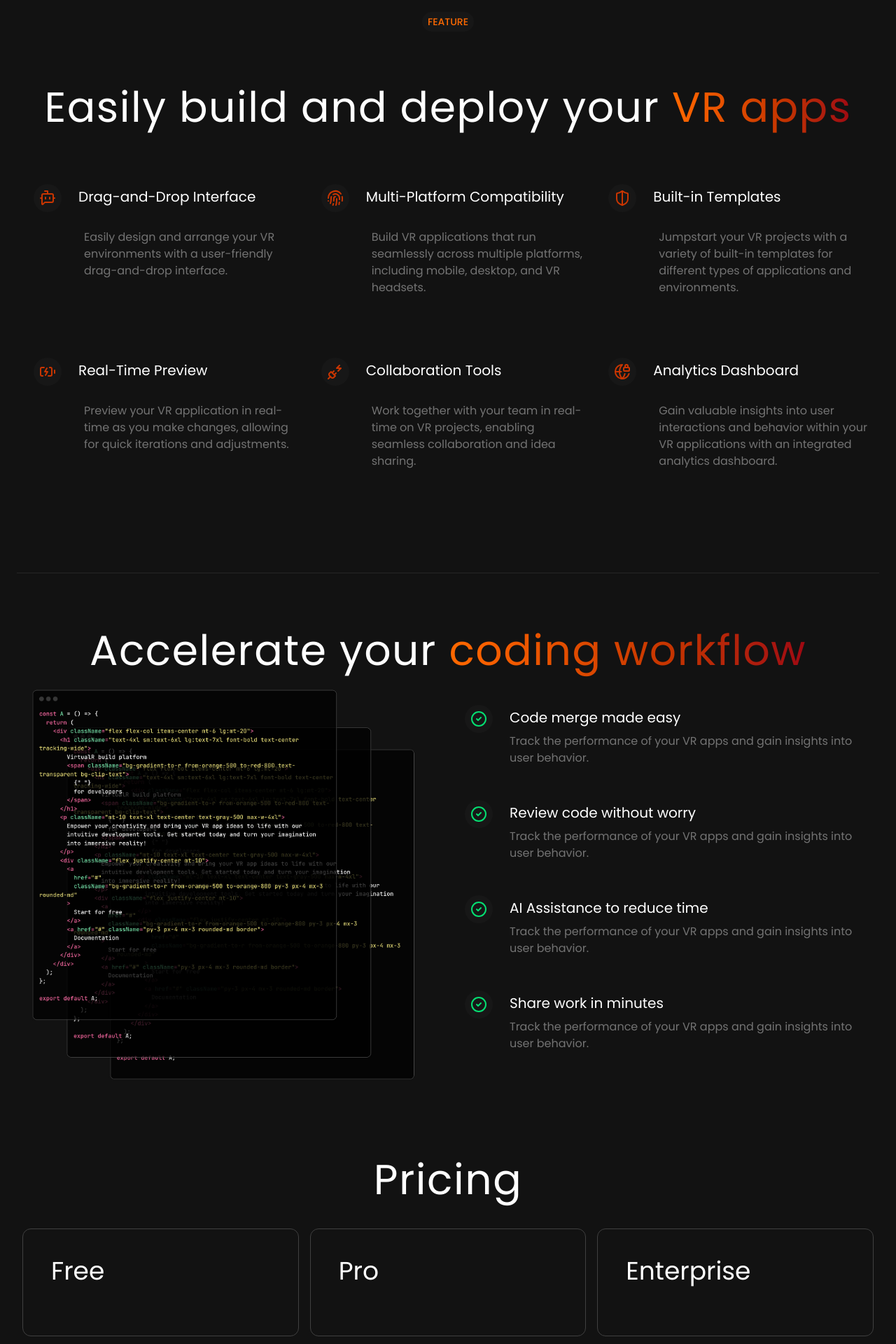
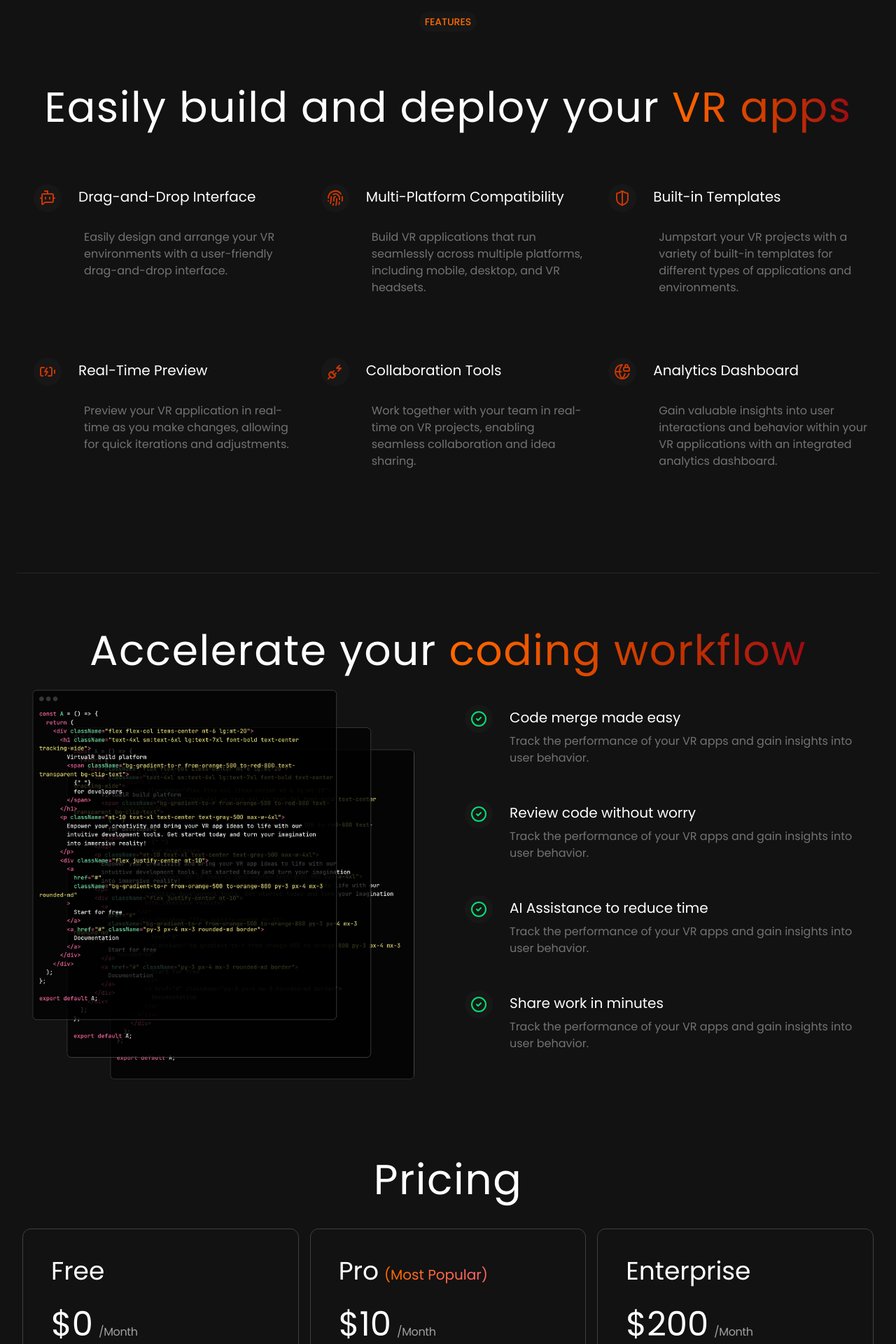
Before and after one commit to Jorgelopez5252/Tailwind-ReactLP, a React (Vite) app: page / in a window 1280 px wide. Shown: the part 880-2800 px from the top of the page at 70% size. Built offline with nearby package versions, Linux system fonts and the light colour scheme.

Commit message:
pricing section completed

```diff
--- a/src/components/FeatureSection.jsx
+++ b/src/components/FeatureSection.jsx
@@ -3,83 +3,36 @@ import { features } from "../constants";
 // React functional component
 const FeatureSection = () => {
   return (
-    // main container for the feature section
-    // relative allows child elements to be positioned relative to this container
-    // mt-20 adds space above the section
-    // border-b adds a bottom border to separate sections
-    // min-h-200 ensures the section has a minimum height
     <div className="relative mt-20 border-b border-neutral-800 min-h-200">
-
       {/* Section header container */}
       <div className="text-center">
-
-        {/* small badge label at the top */}
-        {/* rounded-full makes it pill shaped */}
-        {/* uppercase forces the text to be capitalized */}
         <span className="bg-neutral-900 text-orange-500 rounded-full h-6 text-sm font-medium px-2 py-1 uppercase">
-          feature
+          features
         </span>
 
-        {/* main heading */}
-        {/* responsive text sizing */}
-        {/* text-3xl default */}
-        {/* sm:text-5xl on small screens */}
-        {/* lg:text-6xl on large screens */}
         <h2 className="text-3xl sm:text-5xl lg:text-6xl mt-10 lg:mt-20 tracking-wide">
-
           {/* regular text */}
           Easily build and deploy your{" "}
-
-          {/* gradient text effect */}
-          {/* bg-linear-to-r creates gradient */}
-          {/* bg-clip-text clips the gradient into the text */}
-          {/* text-transparent allows gradient to show */}
           <span className="bg-linear-to-r from-orange-500 to-red-800 text-transparent bg-clip-text">
             VR apps
           </span>
         </h2>
       </div>
 
-      {/* container for the feature cards */}
-      {/* flex-wrap allows items to move to the next row when screen shrinks */}
       <div className="flex flex-wrap mt-10 lg:mt-20">
-
-        {/* looping through the features array */}
-        {/* .map() dynamically renders a feature card for each feature */}
         {features.map((feature, index) => (
-
-          // key helps React efficiently update the DOM
-          // width is responsive:
-          // full width on mobile
-          // half width on small screens
-          // one third width on large screens
           <div key={index} className="w-full sm:w-1/2 lg:w-1/3">
-
-            {/* container for icon + text */}
             <div className="flex">
-
-              {/* icon container */}
-              {/* centered circle background for the icon */}
               <div className="flex mx-6 h-10 w-10 p-2 bg-neutral-900 text-orange-700 justify-center items-center rounded-full">
-
-                {/* icon from the features object */}
                 {feature.icon}
-
               </div>
 
-              {/* text container */}
               <div>
+                <h5 className="mt-1 mb-6 text-xl">{feature.text}</h5>
 
-                {/* feature title */}
-                <h5 className="mt-1 mb-6 text-xl">
-                  {feature.text}
-                </h5>
-
-                {/* feature description */}
                 <p className="text-neutral-500 text-md p-2 mb-20">
                   {feature.description}
                 </p>
-
               </div>
             </div>
           </div>
--- a/src/components/Pricing.jsx
+++ b/src/components/Pricing.jsx
@@ -11,7 +11,32 @@ const Pricing = () => {
         {pricingOptions.map((option, index) => (
           <div key={index} className="w-full sm:w-1/2 lg:w-1/3 p-2">
             <div className="p-10 border border-neutral-700 rounded-xl">
-                <p className="text-4xl mb-8">{option.title}</p>
+              <p className="text-4xl mb-8">
+                {option.title}
+                {option.title === "Pro" && (
+                  <span className="bg-linear-to-r from-orange-500 to-red-400 text-transparent bg-clip-text text-xl mb-4 ml-2">
+                    (Most Popular)
+                  </span>
+                )}
+              </p>
+              <p className="mb-8">
+                <span className="text-5xl mt-6 mr-2">{option.price}</span>
+                <span className="text-neutral-400 tracking-tight">/Month</span>
+              </p>
+              <ul>
+                {option.features.map((feature, index) => (
+                  <li key={index} className="mt-8 flex items-center">
+                    <CheckCircle2 />
+                    <span className="ml-2">{feature}</span>
+                  </li>
+                ))}
+              </ul>
+              <a
+                href="#"
+                className="inline-flex justify-center items-center text-center w-full h-12 p-5 mt-20 tracking-tight text-xl hover:bg-orange-900 border border-orange-900 rounded-lg transition duration-200"
+              >
+                Subscribe
+              </a>
             </div>
           </div>
         ))}
```
